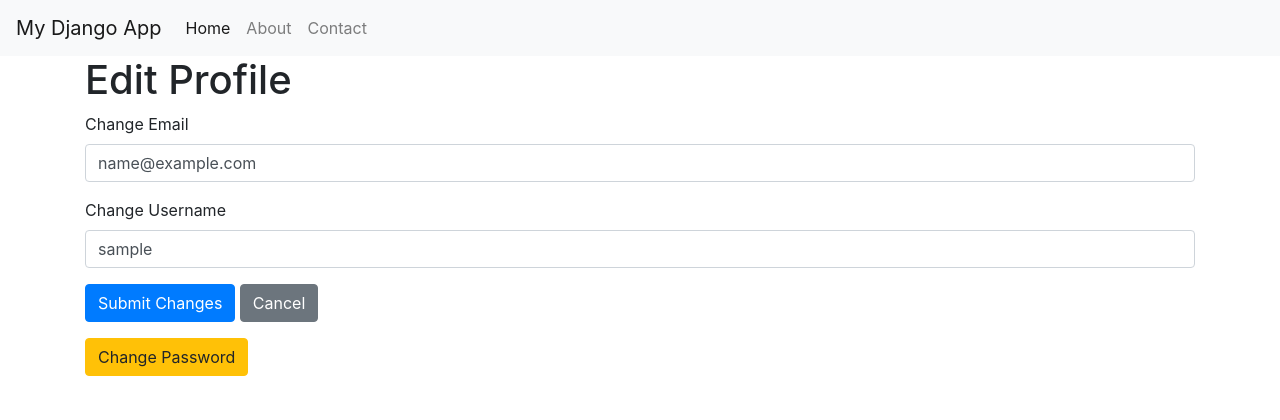
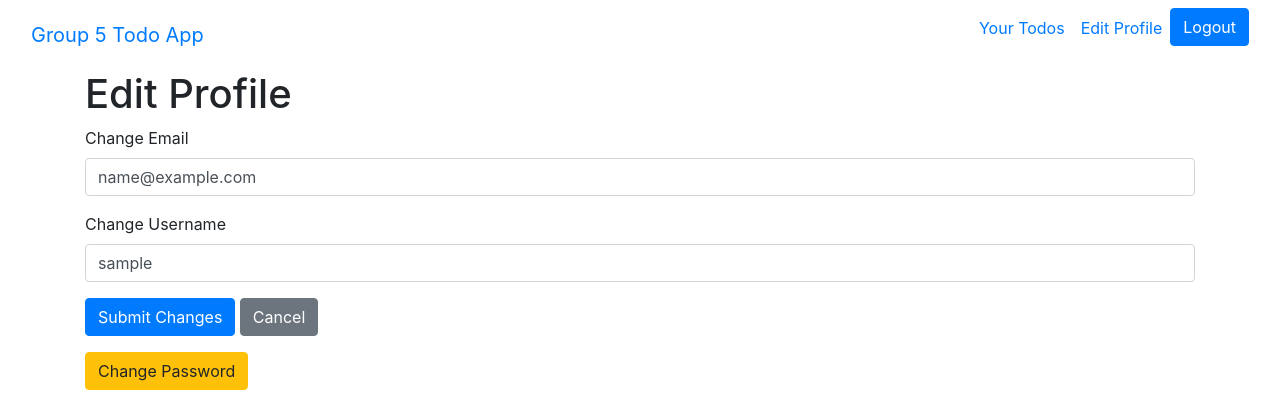
Before and after one commit to RSO1999/mini-project-task-management, a Django app: page /edit-profile/ in a window 1280 px wide. Shown: the top 420 px of the page. Run offline with Django 5.2, Linux system fonts and the light colour scheme; the visitor is signed in with stand-in values (Sample User, id 1); some libraries are stand-ins or nearby versions.

Commit message:
Tyler Final Touches

```diff
--- a/miniproject1/todolist5/templates/base.html
+++ b/miniproject1/todolist5/templates/base.html
@@ -11,21 +11,36 @@
     <link rel="stylesheet" href="https://stackpath.bootstrapcdn.com/bootstrap/4.3.1/css/bootstrap.min.css"  rel="stylesheet" />
   </head>
   <body>
-    <nav class="navbar navbar-expand-lg navbar-light bg-light">
-      <a class="navbar-brand" href="#">My Django App</a>
-      <button class="navbar-toggler" type="button" data-toggle="collapse" data-target="#navbarNav" aria-controls="navbarNav" aria-expanded="false" aria-label="Toggle navigation"><span class="navbar-toggler-icon"></span></button>
-      <div class="collapse navbar-collapse" id="navbarNav">
+    <nav class="navbar navbar-expand-lg bg-body-tertiary">
+      <div class="container-fluid">
+        <a class="navbar-brand" href="#">Group 5 Todo App</a>
+        <button class="navbar-toggler" type="button" data-bs-toggle="collapse" data-bs-target="#navbarNav" aria-controls="navbarNav" aria-expanded="false" aria-label="Toggle navigation">
+          <span class="navbar-toggler-icon"></span>
+        </button>
+        <div class="collapse navbar-collapse justify-content-end" id="navbarNav">
           <ul class="navbar-nav">
-          <li class="nav-item active">
-            <a class="nav-link" href="#">Home</a>
+            {% if request.user.is_authenticated %}
+              <li class="nav-item">
+                <a class="nav-link" href="{% url 'todo_page' %}">Your Todos</a>
+              <li class="nav-item">
+                <a class="nav-link" href="edit-profile">Edit Profile</a>
               </li>
               <li class="nav-item">
-            <a class="nav-link" href="#">About</a>
+                <form method="post" action="{% url 'logout' %}">
+                    {% csrf_token %}
+                    <button type="submit" class="btn btn-primary mb-3">Logout</button>
+                </form>
+              </li>
+            {% else %}
+              <li class="nav-item">
+                <a class="nav-link" href="{% url 'login' %}">Login</a>
               </li>
               <li class="nav-item">
-            <a class="nav-link" href="#">Contact</a>
+                <a class="nav-link" href="{% url 'register' %}">Register</a>
               </li>
+            {% endif %}
           </ul>
+        </div>
       </div>
     </nav>
     <div class="container">{% block content %} {% endblock %}</div>
--- a/miniproject1/todolist5/templates/edit_profile.html
+++ b/miniproject1/todolist5/templates/edit_profile.html
@@ -13,7 +13,7 @@
       {{form.username}}
     </div>
     <button type="submit" class="btn btn-primary">Submit Changes</button>
-    <button type="button" class="btn btn-secondary" onclick=window.location.href="{% url 'profile' %}">Cancel</button>
+    <button type="button" class="btn btn-secondary" onclick=window.location.href="{% url 'todo_page' %}">Cancel</button>
     <div>
         <button type="button" class="btn btn-warning mt-3" onclick=window.location.href="{% url 'change_password' %}">Change Password</button>
     </div>
--- a/miniproject1/todolist5/urls.py
+++ b/miniproject1/todolist5/urls.py
@@ -13,7 +13,6 @@ urlpatterns = [
     path("logout/", auth_views.LogoutView.as_view(next_page="login"), name="logout"),
     path('todo-page', views.todo_page, name='todo_page'),
     path("change-password/", views.edit_password, name="change_password"),
-    path("profile/", views.profile, name="profile"),
     path("edit-profile/", views.edit_profile, name="edit_profile"),
     path('add/', AddTodoItemView.as_view(), name='add_todo_item'),
     path('delete-items/', views.delete_todo_item, name='delete_todo_item'),
--- a/miniproject1/todolist5/views.py
+++ b/miniproject1/todolist5/views.py
@@ -53,7 +53,7 @@ def todo_login(request):
         user = authenticate(request, email=email, password=password)
         if user is not None:
             login(request, user)
-            return redirect("profile")
+            return redirect("todo_page")
         else:
             messages.error(request, "Invalid email or password.")
     return render(request, "login.html")
@@ -85,7 +85,14 @@ def edit_password(request):
     return render(request, "home.html", {'todos': todos})
 
 def todo_page(request):
-    todos = TodoItem.objects.all()
+    if request.method == "POST":
+        search_query = request.POST.get("todo_search")
+        todos = TodoItem.objects.filter(
+            models.Q(title__icontains=search_query) | models.Q(description__icontains=search_query),
+            user=request.user
+        )
+    else:
+        todos = TodoItem.objects.filter(user=request.user)
     return render(request, 'todo_page.html', {'todos':todos})
 
 class AddTodoItemView(FormView):
@@ -115,23 +122,6 @@ class BulkDeleteTodoView(View):
         return redirect(self.success_url)
 
         return render(request, self.template_name, {'todo_ids': selected_items})
-'''
-def register(request):
-    if request.method == "POST":
-        form = AccountRegistration(request.POST)
-        if form.is_valid():
-            email = form.cleaned_data.get('email')
-            form.save()
-            # send_mail(
-            #     'Welcome to the Group 5 Todo App',
-            #     'Thank you for registering with us!',
-            #     "{insert your email here}",
-            #     [email],
-            #     fail_silently=False,
-            # )
-            return redirect("/login/")
-    form = AccountRegistration()
-'''
 
 def profile(request):
     return render(request, "profile.html")
```
Also changed, not shown: miniproject1/todolist5/templates/profile.html (deleted, +0 -30 lines), miniproject1/todolist5/templates/todo_page.html (+22 -5 lines). Lines whose indentation alone changed are shown as unchanged.
